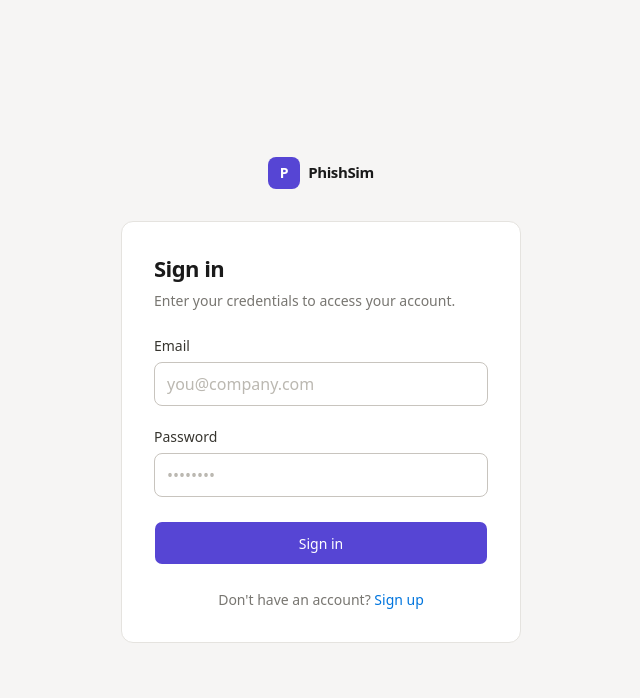
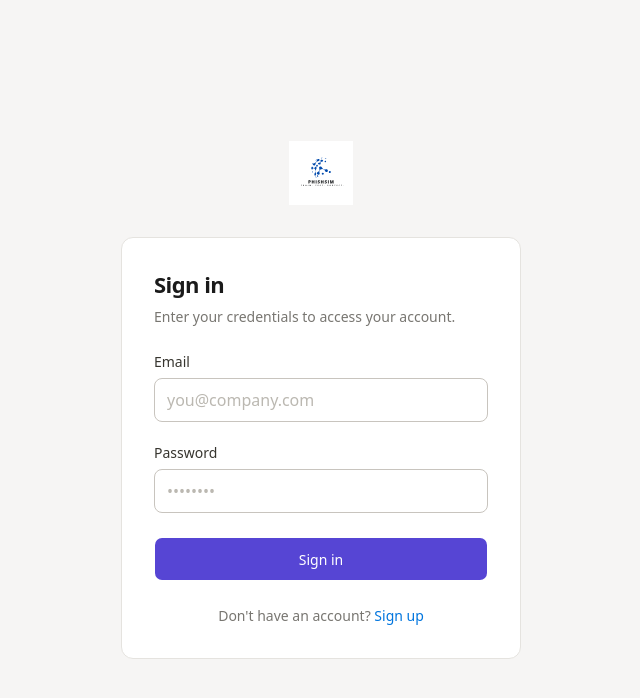
Before and after one commit to heshan-jj/phish-sim, a Next.js app: page /login in a window 1280 px wide. Shown: the top 698 px of the page, without its empty margins (319-959 px from the left). Built offline with nearby package versions, Linux system fonts and the light colour scheme; a web font is replaced by a local one.

Commit message:
added logos

```diff
--- a/app/(auth)/layout.tsx
+++ b/app/(auth)/layout.tsx
@@ -9,19 +9,13 @@ export default function AuthLayout({
       style={{ backgroundColor: "var(--ds-surface)" }}
     >
       {/* Wordmark */}
-      <div className="mb-8 flex items-center gap-2">
-        <div
-          className="w-8 h-8 rounded-[8px] flex items-center justify-center text-white font-bold text-sm"
-          style={{ backgroundColor: "var(--ds-primary)" }}
-        >
-          P
-        </div>
-        <span
-          className="text-[15px] font-semibold tracking-tight"
-          style={{ color: "var(--ds-ink)" }}
-        >
-          PhishSim
-        </span>
+      <div className="mb-8">
+        {/* eslint-disable-next-line @next/next/no-img-element */}
+        <img
+          src="/images/textlogo.svg"
+          alt="PhishSim"
+          className="h-16 w-auto"
+        />
       </div>
 
       <div className="w-full max-w-[400px]">{children}</div>
--- a/app/onboarding/page.tsx
+++ b/app/onboarding/page.tsx
@@ -251,19 +251,13 @@ export default function OnboardingPage() {
       style={{ backgroundColor: "var(--ds-surface)" }}
     >
       {/* Wordmark */}
-      <div className="mb-10 flex items-center gap-2">
-        <div
-          className="w-8 h-8 rounded-[8px] flex items-center justify-center text-white font-bold text-sm"
-          style={{ backgroundColor: "var(--ds-primary)" }}
-        >
-          P
-        </div>
-        <span
-          className="text-[15px] font-semibold tracking-tight"
-          style={{ color: "var(--ds-ink)" }}
-        >
-          PhishSim
-        </span>
+      <div className="mb-10">
+        {/* eslint-disable-next-line @next/next/no-img-element */}
+        <img
+          src="/images/textlogo.svg"
+          alt="PhishSim"
+          className="h-16 w-auto"
+        />
       </div>
 
       <div className="w-full max-w-[520px]">
--- a/components/dashboard/dashboard-nav.tsx
+++ b/components/dashboard/dashboard-nav.tsx
@@ -40,7 +40,14 @@ export function DashboardNav({ orgName }: { orgName: string }) {
       }}
     >
       <div className="mx-auto flex h-16 max-w-6xl items-center gap-6 px-4 sm:px-6">
-        <Link href="/dashboard" className="flex shrink-0 flex-col">
+        <Link href="/dashboard" className="flex shrink-0 items-center gap-2">
+          {/* eslint-disable-next-line @next/next/no-img-element */}
+          <img
+            src="/images/notextlogo.svg"
+            alt="PhishSim"
+            className="h-8 w-8 shrink-0"
+          />
+          <div className="flex flex-col">
             <span
               className="text-[15px] font-[600] leading-tight"
               style={{ color: "var(--ds-ink)" }}
@@ -54,6 +61,7 @@ export function DashboardNav({ orgName }: { orgName: string }) {
             >
               {orgName}
             </span>
+          </div>
         </Link>
 
         <nav className="flex flex-1 items-center gap-1 overflow-x-auto">
```
Also changed, not shown: public/images/notextlogo.svg (renamed from public/images/Phishsim.svg), public/images/textlogo.svg (added). Lines whose indentation alone changed are shown as unchanged.
